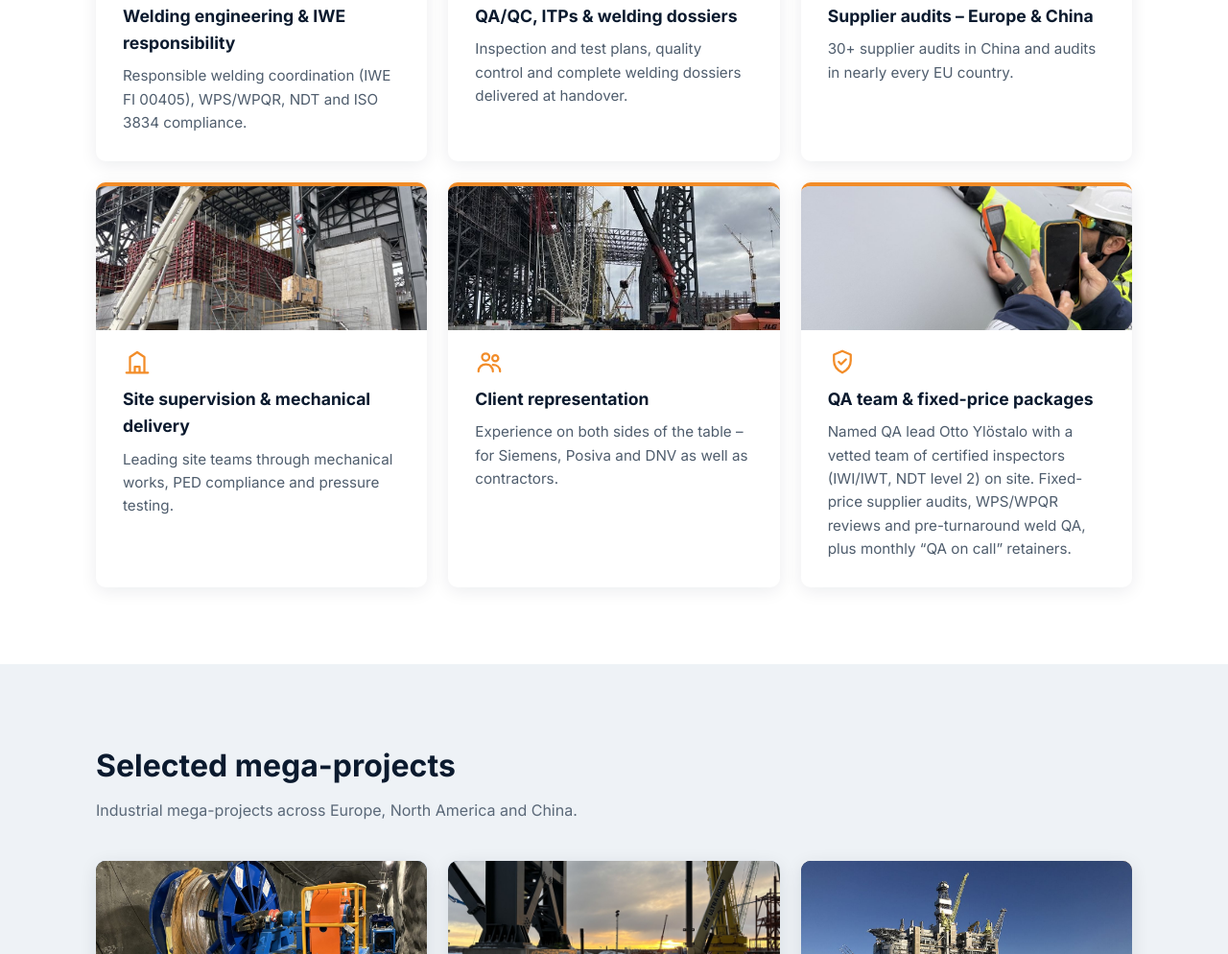
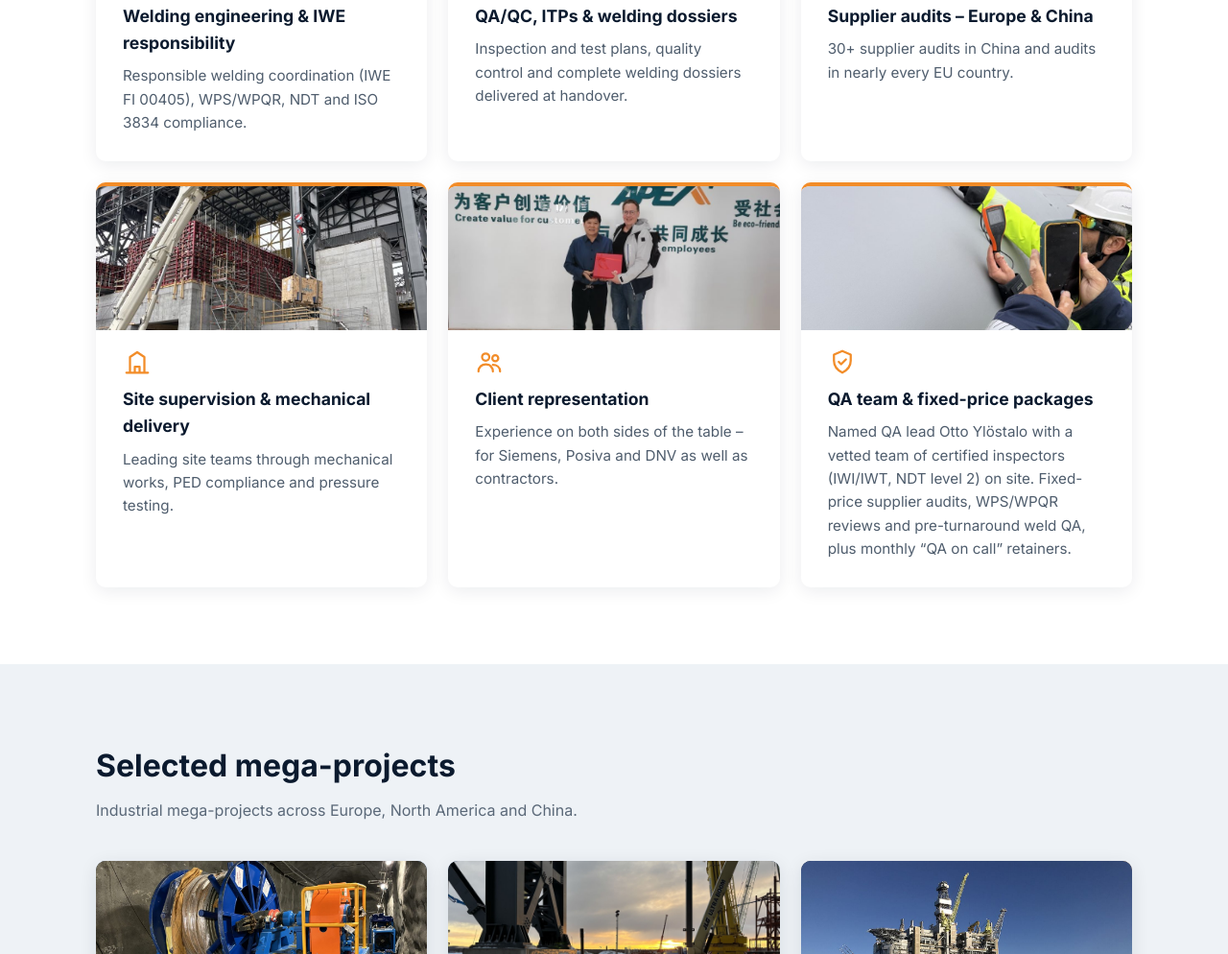
Before and after one commit to Moukari/wq-master-site, a plain HTML site: page index.html in a window 1280 px wide. Shown: the part 1179-2173 px from the top of the page at 96% size. Drawn offline with Linux system fonts and the light colour scheme.

Commit message:
Client representation: China photo

```diff
--- a/index.html
+++ b/index.html
@@ -56,7 +56,7 @@
     <div class="card photo"><img src="img/weld-detail.jpg" alt="Weld detail" loading="lazy"><span class="ico"><svg class="si" viewBox="0 0 24 24" fill="none" stroke="currentColor" stroke-width="1.8" stroke-linecap="round" stroke-linejoin="round" aria-hidden="true"><path d="M9 3h6v3H9z"/><path d="M7 5H5v16h14V5h-2"/><path d="m9 13 2 2 4-4"/></svg></span><h3>QA/QC, ITPs &amp; welding dossiers</h3><p>Inspection and test plans, quality control and complete welding dossiers delivered at handover.</p></div>
     <div class="card photo"><img src="img/services-project-map.jpg" alt="Map of project and audit locations across Europe, North America, the Middle East and China" loading="lazy"><span class="ico"><svg class="si" viewBox="0 0 24 24" fill="none" stroke="currentColor" stroke-width="1.8" stroke-linecap="round" stroke-linejoin="round" aria-hidden="true"><circle cx="12" cy="12" r="9"/><path d="M3 12h18M12 3a14 14 0 0 1 0 18M12 3a14 14 0 0 0 0 18"/></svg></span><h3>Supplier audits – Europe &amp; China</h3><p>30+ supplier audits in China and audits in nearly every EU country.</p></div>
     <div class="card photo"><img src="img/boden-site-supervision.jpg" alt="Site supervision at the Boden green steel plant" loading="lazy"><span class="ico"><svg class="si" viewBox="0 0 24 24" fill="none" stroke="currentColor" stroke-width="1.8" stroke-linecap="round" stroke-linejoin="round" aria-hidden="true"><path d="M3 21h18M6 21V8l6-4 6 4v13M10 21v-5h4v5"/></svg></span><h3>Site supervision &amp; mechanical delivery</h3><p>Leading site teams through mechanical works, PED compliance and pressure testing.</p></div>
-    <div class="card photo"><img src="img/boden-crane-lift.jpg" alt="Mobile crane lifting steel at the Boden site" loading="lazy"><span class="ico"><svg class="si" viewBox="0 0 24 24" fill="none" stroke="currentColor" stroke-width="1.8" stroke-linecap="round" stroke-linejoin="round" aria-hidden="true"><circle cx="9" cy="8" r="3"/><circle cx="17" cy="9" r="2.5"/><path d="M3 20c0-3.5 2.7-6 6-6s6 2.5 6 6M15 14.5c3 0 6 1.8 6 5.5"/></svg></span><h3>Client representation</h3><p>Experience on both sides of the table – for Siemens, Posiva and DNV as well as contractors.</p></div>
+    <div class="card photo"><img src="img/china-client-gift.jpg" alt="Otto with a supplier representative in China, exchanging a gift" loading="lazy"><span class="ico"><svg class="si" viewBox="0 0 24 24" fill="none" stroke="currentColor" stroke-width="1.8" stroke-linecap="round" stroke-linejoin="round" aria-hidden="true"><circle cx="9" cy="8" r="3"/><circle cx="17" cy="9" r="2.5"/><path d="M3 20c0-3.5 2.7-6 6-6s6 2.5 6 6M15 14.5c3 0 6 1.8 6 5.5"/></svg></span><h3>Client representation</h3><p>Experience on both sides of the table – for Siemens, Posiva and DNV as well as contractors.</p></div>
     <div class="card photo"><img src="img/boden-qa-inspection-team.jpg" alt="Inspectors checking a welded component on site" loading="lazy"><span class="ico"><svg class="si" viewBox="0 0 24 24" fill="none" stroke="currentColor" stroke-width="1.8" stroke-linecap="round" stroke-linejoin="round" aria-hidden="true"><path d="M12 3l7 3v5c0 5-3 8-7 10-4-2-7-5-7-10V6z"/><path d="m9 12 2 2 4-4"/></svg></span><h3>QA team &amp; fixed-price packages</h3><p>Named QA lead Otto Ylöstalo with a vetted team of certified inspectors (IWI/IWT, NDT level 2) on site. Fixed-price supplier audits, WPS/WPQR reviews and pre-turnaround weld QA, plus monthly &ldquo;QA on call&rdquo; retainers.</p></div>
   </div>
 </div></section>
```
